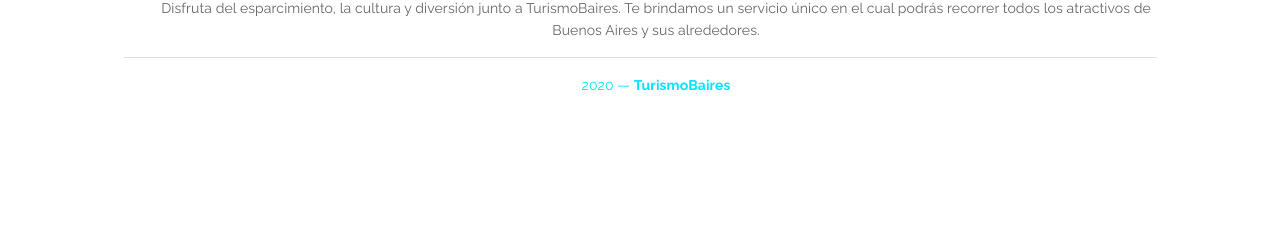
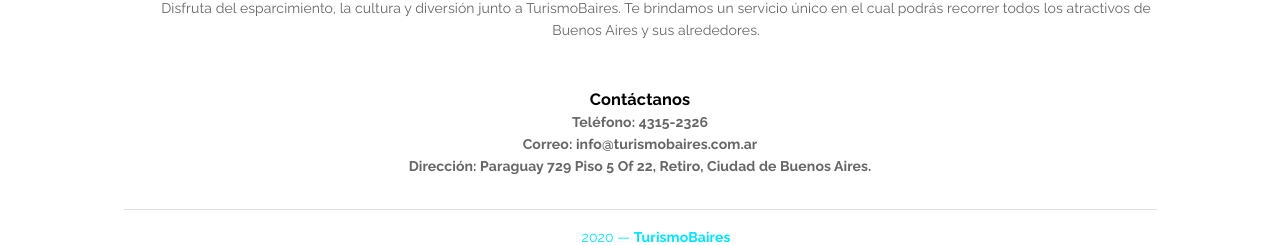
Before and after one commit to agustinaVal/Demo-Proyecto-personal, a Vue app: page / in a window 1280 px wide. Shown: the part 1774-2019 px from the top of the page. Before the commit the page ends 1962 px from the top, so only its background shows below. Built offline with nearby package versions, Linux system fonts and the light colour scheme; no server answers; the database is empty.

Commit message:
contacto

```diff
--- a/src/components/Footer.vue
+++ b/src/components/Footer.vue
@@ -8,6 +8,16 @@
 					Disfruta del esparcimiento, la cultura y diversión junto a
 					TurismoBaires. Te brindamos un servicio único en el cual podrás
 					recorrer todos los atractivos de Buenos Aires y sus alrededores.
+				</v-card-text>
+				<v-card-text class="my-4 footer__text">
+					<h3 class="titulo__footer"><strong>Contáctanos</strong></h3>
+
+					<h4><strong>Teléfono:</strong> 4315-2326</h4>
+					<h4><strong>Correo:</strong> info@turismobaires.com.ar</h4>
+					<h4>
+						<strong>Dirección:</strong> Paraguay 729 Piso 5 Of 22, Retiro,
+						Ciudad de Buenos Aires.
+					</h4>
 				</v-card-text>
 
 				<v-divider></v-divider>
@@ -34,4 +44,7 @@
 	#footer_final {
 		color: #00e5ff;
 	}
+	.titulo__footer {
+		color: black;
+	}
 </style>
--- a/src/components/Nav.vue
+++ b/src/components/Nav.vue
@@ -39,12 +39,15 @@
 					<v-list-item>
 						<v-list-item-title @click="logout">Cerrar sesión</v-list-item-title>
 					</v-list-item>
-
-					<v-list-item :to="{ name: 'Registro' }">
-						<v-list-item-title>Ingreso Proveedores</v-list-item-title>
-					</v-list-item>
 				</v-list-item-group>
 			</v-list>
+			<v-container>
+				<v-row>
+					<v-btn dark color="green accent-4 mx-4" :to="{ name: 'Registro' }"
+						>Ingreso Proveedores</v-btn
+					>
+				</v-row>
+			</v-container>
 		</v-navigation-drawer>
 	</div>
 </template>
```
